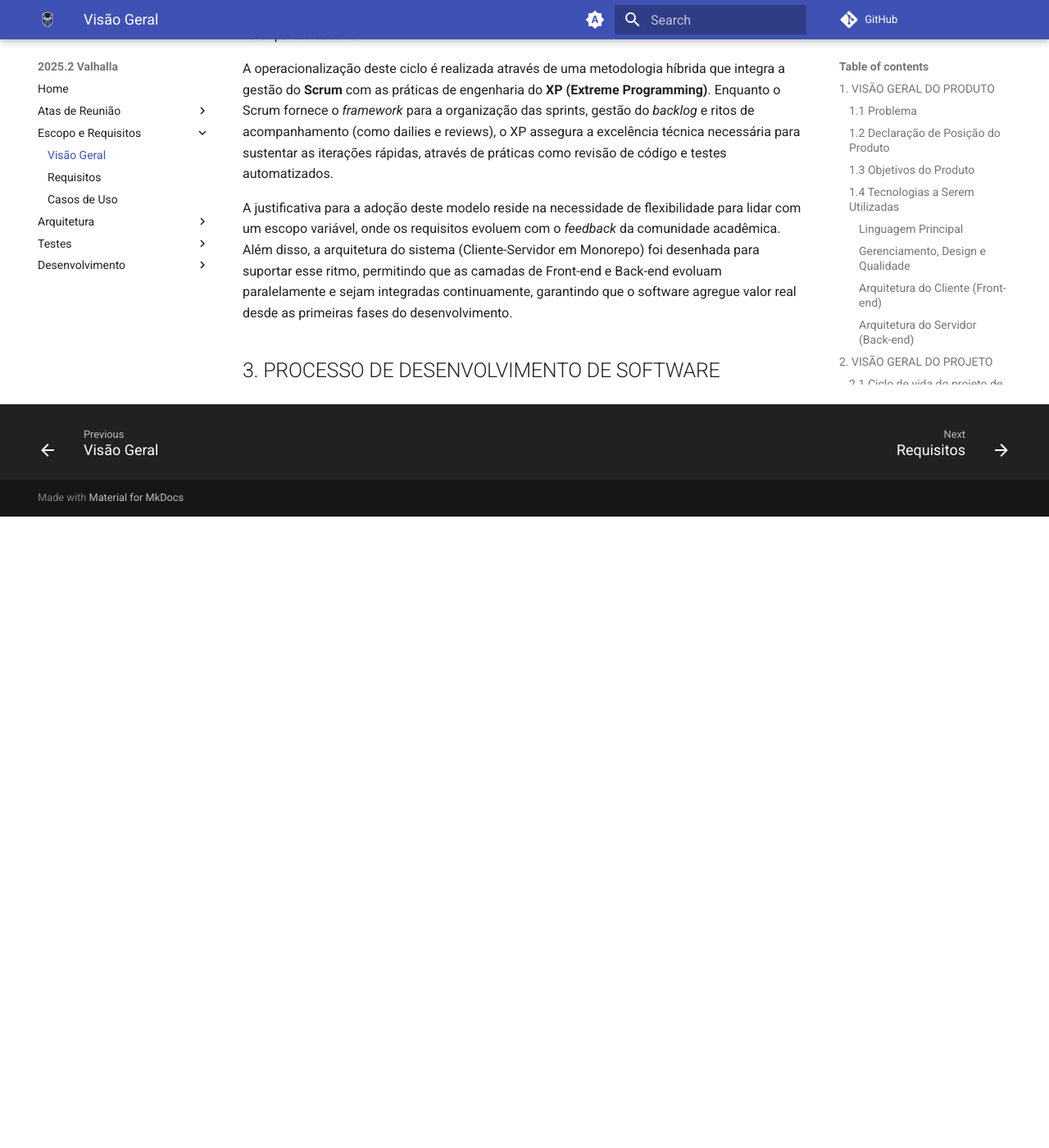
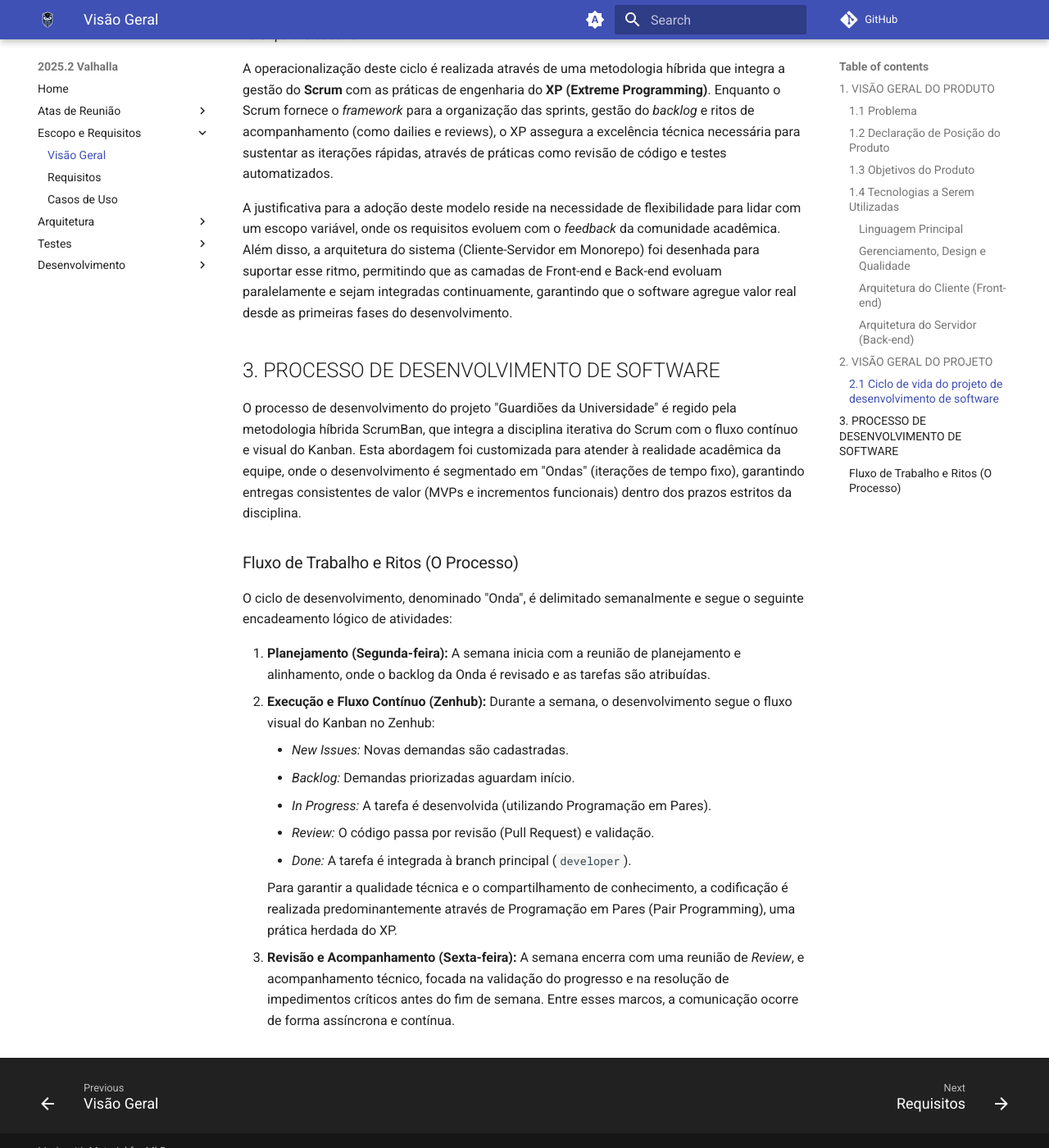
Before and after one commit to fga-eps-mds/2025.2-Valhalla-Docs, an MkDocs documentation site: the page built from docs/escopo-requisitos/geral.md, in a window 1280 px wide and 1400 px high, scrolled down 4571 px. Shown: the whole window at 82% size. Built offline with MkDocs 1.6.1 and Material for MkDocs 9.7.7, drawn with Linux system fonts in a browser that asks for light colours; comment, search, counter and statistics services are not loaded; before the commit the page ends 5201 px from its top, so only the background shows below that.

Commit message:
doc - preenche seção 3 (Processo de Desenvolvimento) da Visão Geral

```diff
--- a/docs/escopo-requisitos/geral.md
+++ b/docs/escopo-requisitos/geral.md
@@ -120,3 +120,22 @@ A operacionalização deste ciclo é realizada através de uma metodologia híbr
 A justificativa para a adoção deste modelo reside na necessidade de flexibilidade para lidar com um escopo variável, onde os requisitos evoluem com o *feedback* da comunidade acadêmica. Além disso, a arquitetura do sistema (Cliente-Servidor em Monorepo) foi desenhada para suportar esse ritmo, permitindo que as camadas de Front-end e Back-end evoluam paralelamente e sejam integradas continuamente, garantindo que o software agregue valor real desde as primeiras fases do desenvolvimento.
 
 ## 3. PROCESSO DE DESENVOLVIMENTO DE SOFTWARE
+
+O processo de desenvolvimento do projeto "Guardiões da Universidade" é regido pela metodologia híbrida ScrumBan, que integra a disciplina iterativa do Scrum com o fluxo contínuo e visual do Kanban. Esta abordagem foi customizada para atender à realidade acadêmica da equipe, onde o desenvolvimento é segmentado em "Ondas" (iterações de tempo fixo), garantindo entregas consistentes de valor (MVPs e incrementos funcionais) dentro dos prazos estritos da disciplina.
+
+### Fluxo de Trabalho e Ritos (O Processo)
+
+O ciclo de desenvolvimento, denominado "Onda", é delimitado semanalmente e segue o seguinte encadeamento lógico de atividades:
+
+
+1.  **Planejamento (Segunda-feira):** A semana inicia com a reunião de planejamento e alinhamento, onde o backlog da Onda é revisado e as tarefas são atribuídas.
+2.  **Execução e Fluxo Contínuo (Zenhub):** Durante a semana, o desenvolvimento segue o fluxo visual do Kanban no Zenhub:
+    * *New Issues:* Novas demandas são cadastradas.
+    * *Backlog:* Demandas priorizadas aguardam início.
+    * *In Progress:* A tarefa é desenvolvida (utilizando Programação em Pares).
+    * *Review:* O código passa por revisão (Pull Request) e validação.
+    * *Done:* A tarefa é integrada à branch principal (`developer`).
+
+    Para garantir a qualidade técnica e o compartilhamento de conhecimento, a codificação é realizada predominantemente através de Programação em Pares (Pair Programming), uma prática herdada do XP.
+
+3.  **Revisão e Acompanhamento (Sexta-feira):** A semana encerra com uma reunião de *Review*, e acompanhamento técnico, focada na validação do progresso e na resolução de impedimentos críticos antes do fim de semana. Entre esses marcos, a comunicação ocorre de forma assíncrona e contínua.
```
